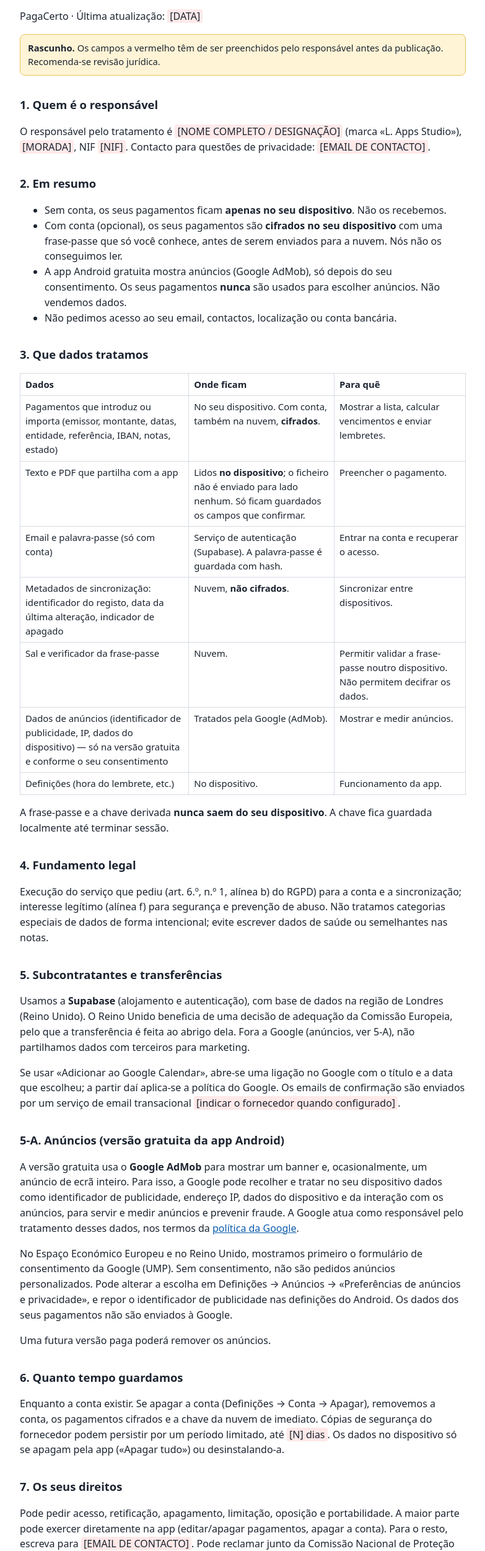
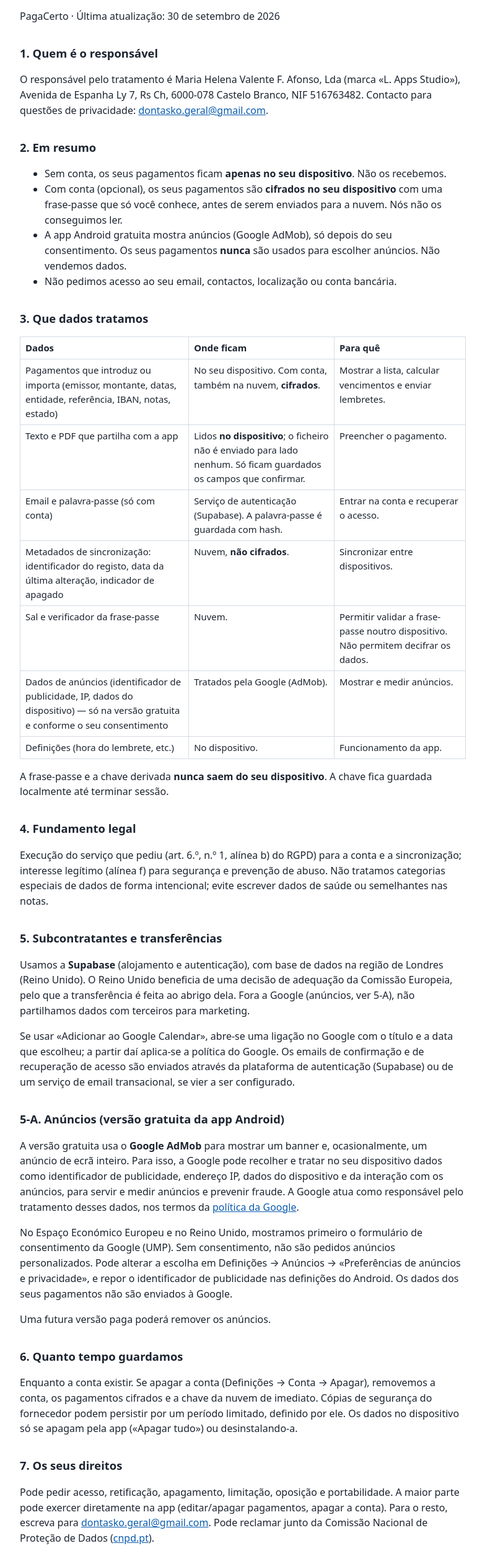
Before and after one commit to DonTasko/pagacerto, a website: page privacidade.html in a window 1280 px wide. Shown: the part 117-2620 px from the top of the page at 62% size, without its empty margins (248-1031 px from the left). Drawn offline with Linux system fonts and the light colour scheme.

Commit message:
Add files via upload

```diff
--- a/privacidade.html
+++ b/privacidade.html
@@ -16,11 +16,10 @@
 <body>
 <p><a href="./">← Voltar à app</a></p>
 <h1>Política de Privacidade</h1>
-<p>PagaCerto · Última atualização: <span class="ph">[DATA]</span></p>
-<p class="draft"><b>Rascunho.</b> Os campos a vermelho têm de ser preenchidos pelo responsável antes da publicação. Recomenda-se revisão jurídica.</p>
+<p>PagaCerto · Última atualização: 30 de setembro de 2026</p>
 
 <h2>1. Quem é o responsável</h2>
-<p>O responsável pelo tratamento é <span class="ph">[NOME COMPLETO / DESIGNAÇÃO]</span> (marca «L. Apps Studio»), <span class="ph">[MORADA]</span>, NIF <span class="ph">[NIF]</span>. Contacto para questões de privacidade: <span class="ph">[EMAIL DE CONTACTO]</span>.</p>
+<p>O responsável pelo tratamento é Maria Helena Valente F. Afonso, Lda (marca «L. Apps Studio»), Avenida de Espanha Ly 7, Rs Ch, 6000-078 Castelo Branco, NIF 516763482. Contacto para questões de privacidade: <a href="mailto:dontasko.geral@gmail.com">dontasko.geral@gmail.com</a>.</p>
 
 <h2>2. Em resumo</h2>
 <ul>
@@ -48,7 +47,7 @@
 
 <h2>5. Subcontratantes e transferências</h2>
 <p>Usamos a <b>Supabase</b> (alojamento e autenticação), com base de dados na região de Londres (Reino Unido). O Reino Unido beneficia de uma decisão de adequação da Comissão Europeia, pelo que a transferência é feita ao abrigo dela. Fora a Google (anúncios, ver 5-A), não partilhamos dados com terceiros para marketing.</p>
-<p>Se usar «Adicionar ao Google Calendar», abre-se uma ligação no Google com o título e a data que escolheu; a partir daí aplica-se a política do Google. Os emails de confirmação são enviados por um serviço de email transacional <span class="ph">[indicar o fornecedor quando configurado]</span>.</p>
+<p>Se usar «Adicionar ao Google Calendar», abre-se uma ligação no Google com o título e a data que escolheu; a partir daí aplica-se a política do Google. Os emails de confirmação e de recuperação de acesso são enviados através da plataforma de autenticação (Supabase) ou de um serviço de email transacional, se vier a ser configurado.</p>
 
 <h2>5-A. Anúncios (versão gratuita da app Android)</h2>
 <p>A versão gratuita usa o <b>Google AdMob</b> para mostrar um banner e, ocasionalmente, um anúncio de ecrã inteiro. Para isso, a Google pode recolher e tratar no seu dispositivo dados como identificador de publicidade, endereço IP, dados do dispositivo e da interação com os anúncios, para servir e medir anúncios e prevenir fraude. A Google atua como responsável pelo tratamento desses dados, nos termos da <a href="https://policies.google.com/technologies/partner-sites">política da Google</a>.</p>
@@ -56,10 +55,10 @@
 <p>Uma futura versão paga poderá remover os anúncios.</p>
 
 <h2>6. Quanto tempo guardamos</h2>
-<p>Enquanto a conta existir. Se apagar a conta (Definições → Conta → Apagar), removemos a conta, os pagamentos cifrados e a chave da nuvem de imediato. Cópias de segurança do fornecedor podem persistir por um período limitado, até <span class="ph">[N] dias</span>. Os dados no dispositivo só se apagam pela app («Apagar tudo») ou desinstalando-a.</p>
+<p>Enquanto a conta existir. Se apagar a conta (Definições → Conta → Apagar), removemos a conta, os pagamentos cifrados e a chave da nuvem de imediato. Cópias de segurança do fornecedor podem persistir por um período limitado, definido por ele. Os dados no dispositivo só se apagam pela app («Apagar tudo») ou desinstalando-a.</p>
 
 <h2>7. Os seus direitos</h2>
-<p>Pode pedir acesso, retificação, apagamento, limitação, oposição e portabilidade. A maior parte pode exercer diretamente na app (editar/apagar pagamentos, apagar a conta). Para o resto, escreva para <span class="ph">[EMAIL DE CONTACTO]</span>. Pode reclamar junto da Comissão Nacional de Proteção de Dados (<a href="https://www.cnpd.pt">cnpd.pt</a>).</p>
+<p>Pode pedir acesso, retificação, apagamento, limitação, oposição e portabilidade. A maior parte pode exercer diretamente na app (editar/apagar pagamentos, apagar a conta). Para o resto, escreva para <a href="mailto:dontasko.geral@gmail.com">dontasko.geral@gmail.com</a>. Pode reclamar junto da Comissão Nacional de Proteção de Dados (<a href="https://www.cnpd.pt">cnpd.pt</a>).</p>
 <p><b>Aviso importante:</b> como não temos a sua frase-passe, <b>não conseguimos recuperar</b> os dados da nuvem se a perder. Pode recomeçar com uma nova frase-passe, o que apaga os dados cifrados da nuvem.</p>
 
 <h2>8. Segurança</h2>
--- a/sw.js
+++ b/sw.js
@@ -1,5 +1,5 @@
 /* Service worker mínimo: rede primeiro, cache como reserva (a app abre offline). */
-const CACHE = 'pagacerto-v14';
+const CACHE = 'pagacerto-v15';
 const SHELL = ['./', 'index.html', 'css/style.css', 'js/parser.js', 'js/models.js', 'js/db.js', 'js/repo.js', 'js/crypto.js', 'js/sync.js', 'js/notify.js', 'js/pdftext.js', 'js/ads.js', 'js/app.js', 'privacidade.html', 'termos.html', 'manifest.webmanifest', 'icons/icon-192.png', 'icons/icon-512.png'];
 
 self.addEventListener('install', e => {
```
Also changed, not shown: termos.html (+3 -3 lines).
